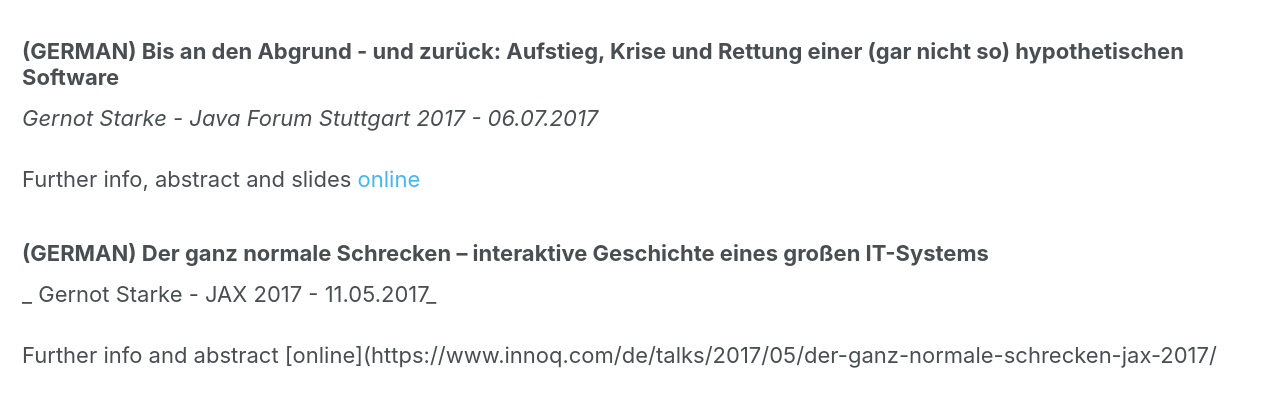
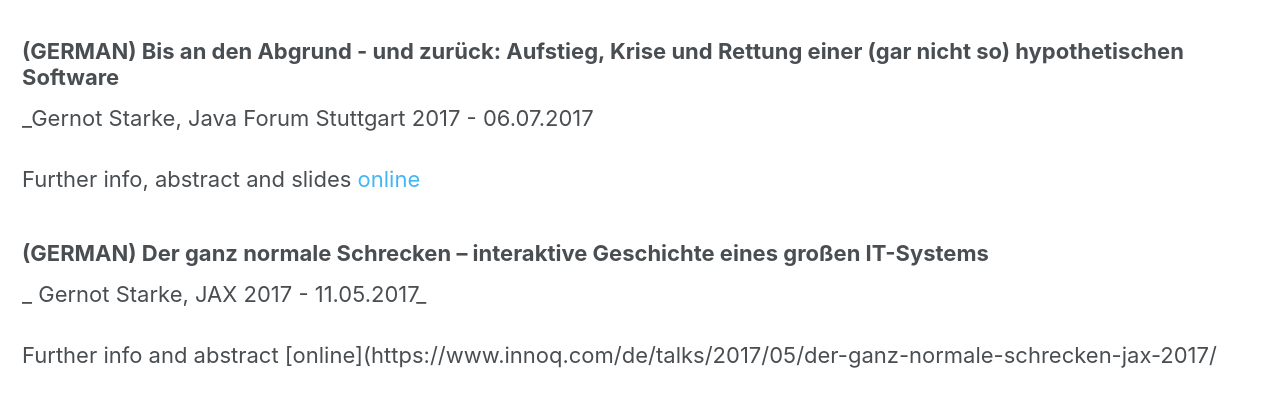
Before and after one commit to aim42/aim42.org-site, a Jekyll site: the page built from _pages/publications.md, in a window 1280 px wide and 900 px high, scrolled down 2206 px. Shown: the part 155-550 px from the top of the window. Built offline with Jekyll 4.4.1, drawn with Linux system fonts in a browser that asks for light colours; comment, search, counter and statistics services are not loaded.

Commit message:
corrected italics

```diff
--- a/_pages/publications.md
+++ b/_pages/publications.md
@@ -67,12 +67,12 @@ downloadable from the aim42 website.
 ## Presentations
 
 ### (GERMAN) Bis an den Abgrund - und zurück: Aufstieg, Krise und Rettung einer (gar nicht so) hypothetischen Software
-_Gernot Starke - Java Forum Stuttgart 2017 - 06.07.2017_
+_Gernot Starke, Java Forum Stuttgart 2017 - 06.07.2017
 
 Further info, abstract and slides [online](https://www.innoq.com/de/talks/2017/07/bis-an-den-abgrund/)
 
 ### (GERMAN) Der ganz normale Schrecken – interaktive Geschichte eines großen IT-Systems
-_ Gernot Starke - JAX 2017 - 11.05.2017_
+_ Gernot Starke, JAX 2017 - 11.05.2017_
 
 Further info and abstract [online](https://www.innoq.com/de/talks/2017/05/der-ganz-normale-schrecken-jax-2017/
 
```
